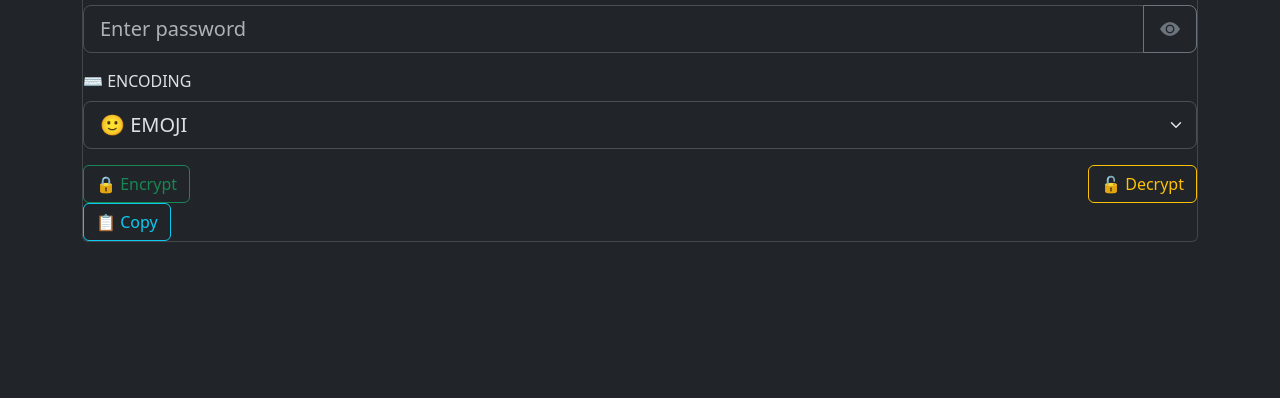
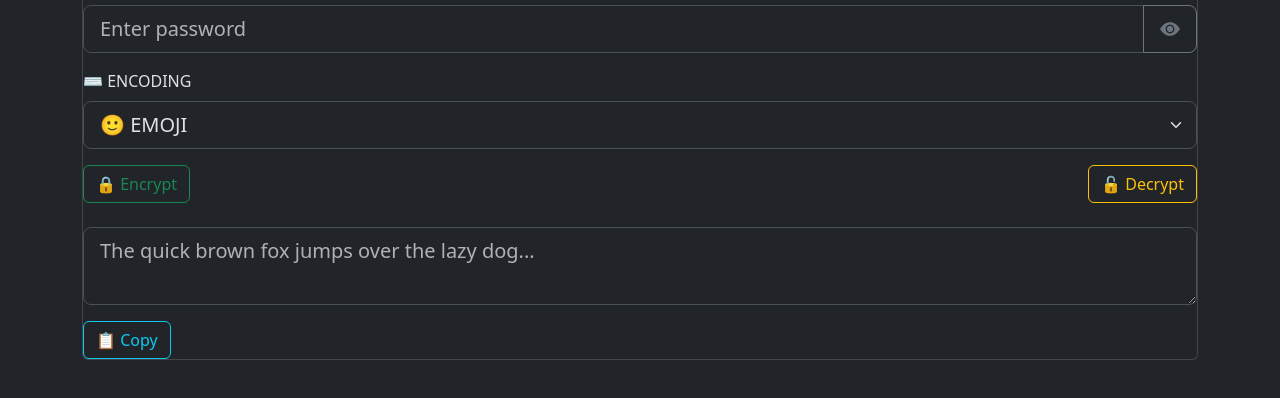
Before and after one commit to FrancescoValentini/EMOJISEC, a plain HTML site: page index.html in a window 1280 px wide. Shown: the part 84-482 px from the top of the page. Drawn offline with nearby package versions, Linux system fonts and the light colour scheme.

Commit message:
Added textarea

```diff
--- a/index.html
+++ b/index.html
@@ -38,7 +38,14 @@
                 <button class="btn btn-outline-warning" id="decryptBtn">🔓 Decrypt</button>
             </div>
 
-            <!-- TEXTAREA -->
+            <!--
+                TEXTAREA
+                Used for both encryption and decryption
+            -->
+            <div class="mb-3 input-group-lg">
+                <label for="editorBox" class="form-label"></label>
+                <textarea class="form-control" id="editorBox" placeholder="The quick brown fox jumps over the lazy dog..."></textarea>
+            </div>
 
             <!-- COPY BUTTON -->
             <div class="d-flex justify-content-between">
```
